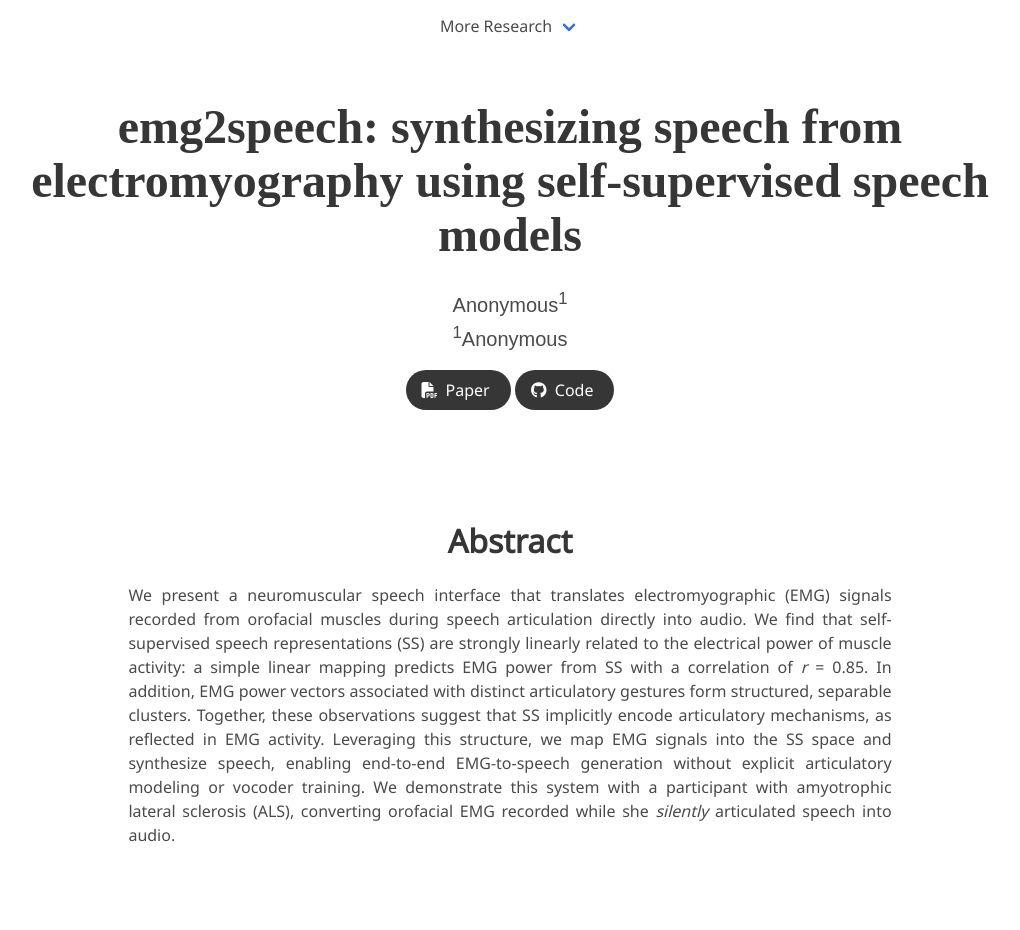
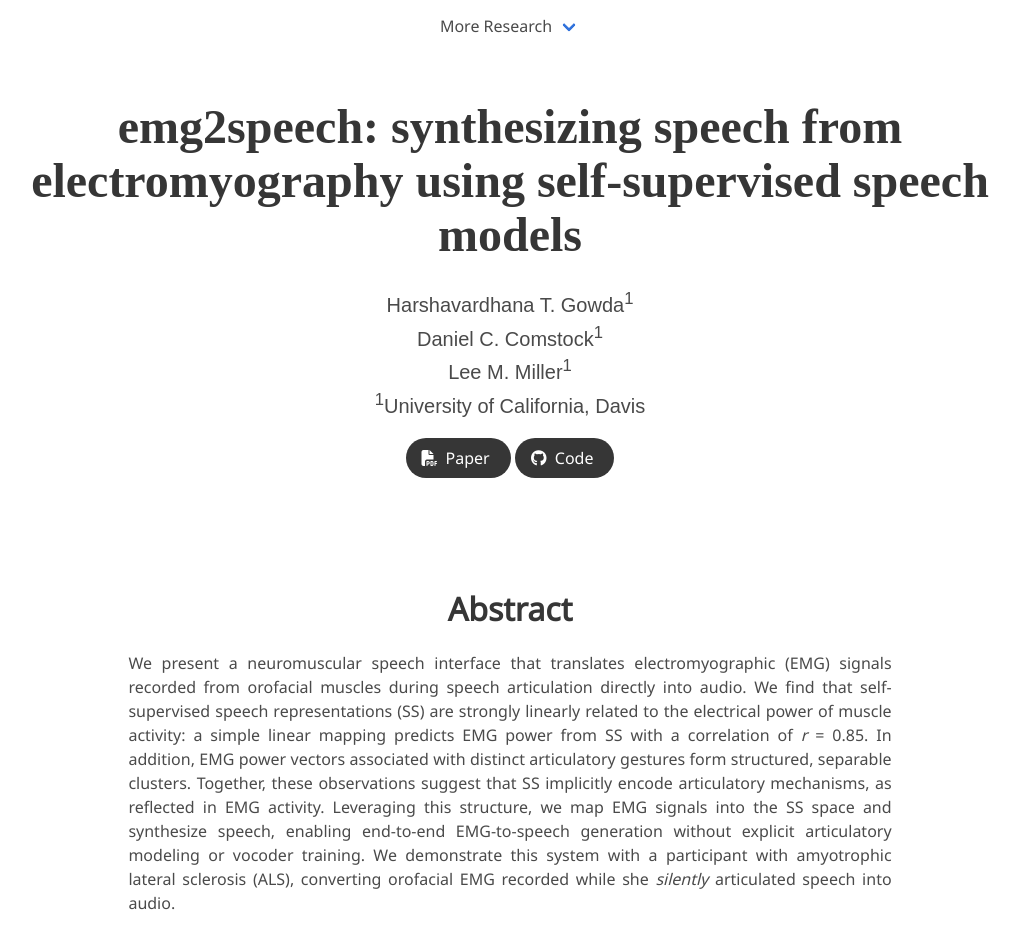
Before and after one commit to HarshavardhanaTG/emg2speech.github.io, a plain HTML site: page index.html in a window 1280 px wide. Shown: the top 930 px of the page, without its empty margins (130-1150 px from the left). Drawn offline with nearby package versions, Linux system fonts and the light colour scheme; some icons are missing; a web font is replaced by a local one.

Commit message:
add names

```diff
--- a/index.html
+++ b/index.html
@@ -83,12 +83,24 @@
 
           <div class="is-size-5 publication-authors">
             <span class="author-block">
-              Anonymous<sup>1</sup>
+              Harshavardhana T. Gowda<sup>1</sup>
             </span>
           </div>
 
           <div class="is-size-5 publication-authors">
-            <span class="author-block"><sup>1</sup>Anonymous</span>
+            <span class="author-block">
+              Daniel C. Comstock<sup>1</sup>
+            </span>
+          </div>
+
+          <div class="is-size-5 publication-authors">
+            <span class="author-block">
+              Lee M. Miller<sup>1</sup>
+            </span>
+          </div>
+
+          <div class="is-size-5 publication-authors">
+            <span class="author-block"><sup>1</sup>University of California, Davis</span>
           </div>
 
           <div class="column has-text-centered">
```
